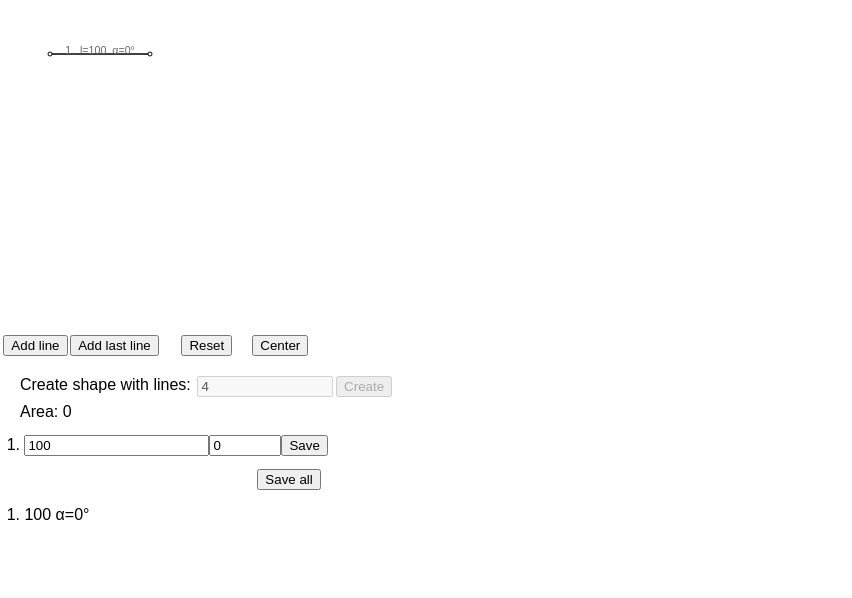
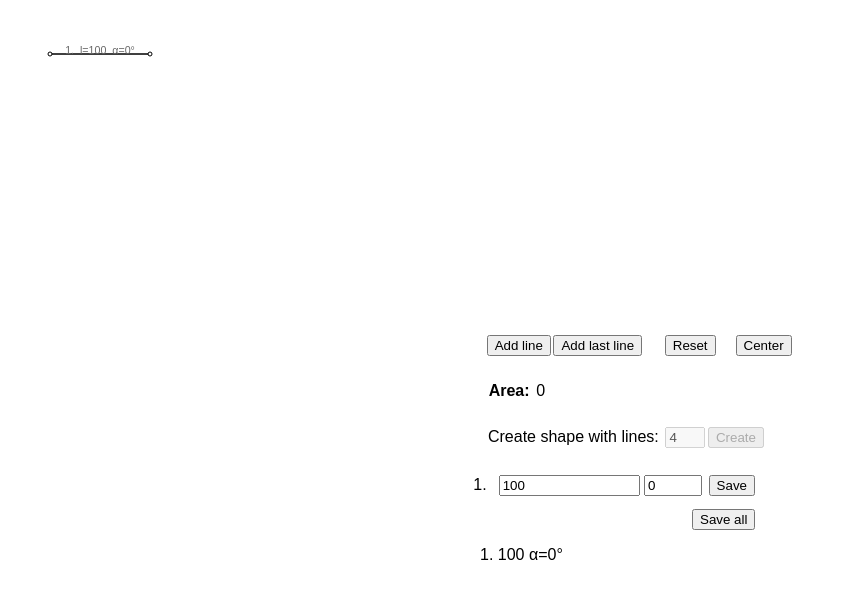
Before and after one commit to vesanaumane/AreaCalculator, a React (Create React App) app: page / in a window 1280 px wide. Both pictures are taken after a click on the button "Add line". Shown: the top 598 px of the page, without its empty margins (0-852 px from the left). Built offline with nearby package versions, Linux system fonts and the light colour scheme; the HTML template or start-up script is replaced by a standard one; what outfront would draw is missing.

Commit message:
Layout fixes.

```diff
--- a/src/App.css
+++ b/src/App.css
@@ -5,10 +5,10 @@
 .drawing {
   display: flex;
   flex-direction: column;
-  align-items: center;
+  justify-items: center;
 }
 
-.drawingboard {
+.canvas-line {
   display: flex;
   flex-direction: column;
   align-items: center;
@@ -19,44 +19,59 @@
   padding : 3pt;
 }
 
-.drawingboard canvas {
+.canvas-line canvas {
   border: "1px solid #ccc";
 }
 
 
-.buttons {
-  display: flex;
-  align-items: center;
-  margin-left: 10pt;
-  margin-right: 10pt;
-  flex-direction: row;
+.drawing-buttons {
+  margin-left: auto;
+  margin-right: auto;
   padding-top: 5pt;
   padding-left: 5pt;
-  width: 100%;
+  width: 235pt;
 }
 
-.buttons button {
+.drawing-buttons button {
   margin-right: 2pt;
+
 }
 
-.buttons .reset_button {
+.drawing-buttons .reset_button {
   margin-left: 15pt;
   margin-right: 15pt;
 }
 
+.area {
+  display: flex;
+  flex-direction: row;
+  margin-left: auto;
+  margin-right: auto;
+  padding-top: 20pt;
+  padding-bottom: 20pt;
+  width: 235pt;
+
+}
+
+.area label{
+  font-weight: bold;
+  margin-left: 4pt;
+}
+
+.area span{
+  margin-left: 5pt;
+}
+
 .create-modify {
-  align-items: center;
+  margin-left: auto;
+  margin-right: auto;
+  width: 250pt;
 }
 
 .createshape {
-  display: flex;
-  margin-top: 10pt;
-  margin-left: 10pt;
-  margin-right: 10pt;
-  flex-direction: row;
-  padding-top: 5pt;
-  padding-left: 5pt;
-  width: 100%;
+  margin-left: auto;
+  margin-right: auto;
+  padding-left: 11pt;
 }
 
 .createshape input {
@@ -65,15 +80,39 @@
   margin-right: 2pt
 }
 
-.area {
-  display: flex;
-  margin-left: 10pt;
-  margin-right: 10pt;
-  padding-left: 5pt;
-  flex-direction: row;
-  padding-top: 5pt;
-  width: 100%;
+
+
+.lineinfos {
+  padding-top: 20pt;
 }
+
+.lineinfos #saveall {
+  width: 50pt;
+  margin-left: auto;
+  margin-right: 36pt;
+  margin-top: 10pt;
+}
+
+.lineinfo {
+  margin-bottom: 3pt;
+}
+
+.lineinfo label {
+  display:inline-block;
+  width: 14pt;
+  margin-right: 5pt
+}
+
+.lineinfo #input-length {
+  width: 100pt;
+}
+
+.lineinfo #input-angle {
+  width: 15%;
+  margin-left: 3pt;
+  margin-right: 5pt;
+}
+
 
 .debug-data {
   text-align: left;
@@ -90,24 +129,3 @@ ul.debug {
 ul.debug li {
   padding: 0;
 }
-
-.lineinfos {
-  display: flex;
-  flex-direction: column;
-  justify-content: left;
-  vertical-align: left;
-  margin-bottom: 10pt;
-  margin-top: 10pt;
-  margin-left: 5pt;
-  padding: 0;
-}
-
-.lineinfo {
-  float: left;
-  margin: 5pt;
-  padding: 5pt;
-}
-
-.saveall {
-  margin-left: 193pt;
-}
--- a/src/App.js
+++ b/src/App.js
@@ -517,10 +517,9 @@ export default function App() {
 
         <div className="App">
 
-
             <div className="drawing">
 
-                <div className="drawingboard">
+                <div className="canvas-line">
                         <LineCanvas
                             lines={lines}
                             addLineCallback={saveNewLine}
@@ -531,7 +530,7 @@ export default function App() {
                             />
                 </div>
 
-                <div className="buttons">
+                <div className="drawing-buttons">
 
                     <button className="new-line-button" disabled={!isDrawingAllowed} onClick={ () => handleOnClickAddNewLine()}>
                         Add line
@@ -554,8 +553,16 @@ export default function App() {
                 </div>
             </div>
 
+            <div className="area" >
+                <div>
+                    <label>Area:</label>
+                </div>
+                <div>
+                    <span>{area}</span>
+                </div>
+            </div>
+
             <div className="create-modify">
-
 
                 <div className="createshape" >
                     <label>Create shape with lines:</label>
@@ -572,9 +579,7 @@ export default function App() {
                         disabled={lines.length > 0}
                         onClick={ () => { handleCreateShapeClick() }}>Create</button>
                 </div>
-                <div className="area" >
-                        <label >Area: {area}</label>
-                </div>
+
                 <LineInfos
                     lines={lines}
                     linesVersion={linesVersion}
--- a/src/LineInfo.js
+++ b/src/LineInfo.js
@@ -32,17 +32,18 @@ export default function LineInfo( { onChangeCallback, saveCallback, line } ) {
     const handleFocus = (event) => event.target.select();
 
     return(
-            <div key={ line.id } className="lineInfo">
-                <div className="lineInfo">
-                    <label>{line.id}. </label>
+            <div key={ line.id } className="lineinfo">
+                    <label>{line.id}.</label>
                     <input
+                        id='input-length'
                         type="number"
-                        step="0.01"
+                        step="1"
                         defaultValue={line.length}
                         onFocus={handleFocus}
                         onChange={ evt => { handleLengthInput( evt ) } }
                     />
                     <input
+                        id='input-angle'
                         type="number"
                         step="1"
                         min={-360}
@@ -52,7 +53,6 @@ export default function LineInfo( { onChangeCallback, saveCallback, line } ) {
                         onChange={ evt => { handleAngleInput( evt ) } }
                     />
                     <button onClick={ () => { handleOnClick() }}>Save</button>
-                </div>
             </div>
         );
 }
--- a/src/LineInfos.js
+++ b/src/LineInfos.js
@@ -72,9 +72,12 @@ export default function LineInfos( { lines, setAllCallback, setOneCallback } ) {
                         line={linedata}
                     />
                 ) }
+                <div id='saveall'>
+                    <button  hidden={linesData.length === 0} onClick={ () => { handleSaveAllOnClick() }}>Save all</button>
+                </div>
+            </div>
 
-            </div>
-            <button className='saveall' hidden={linesData.length === 0} onClick={ () => { handleSaveAllOnClick() }}>Save all</button>
+
         </div>
     );
 }
```
